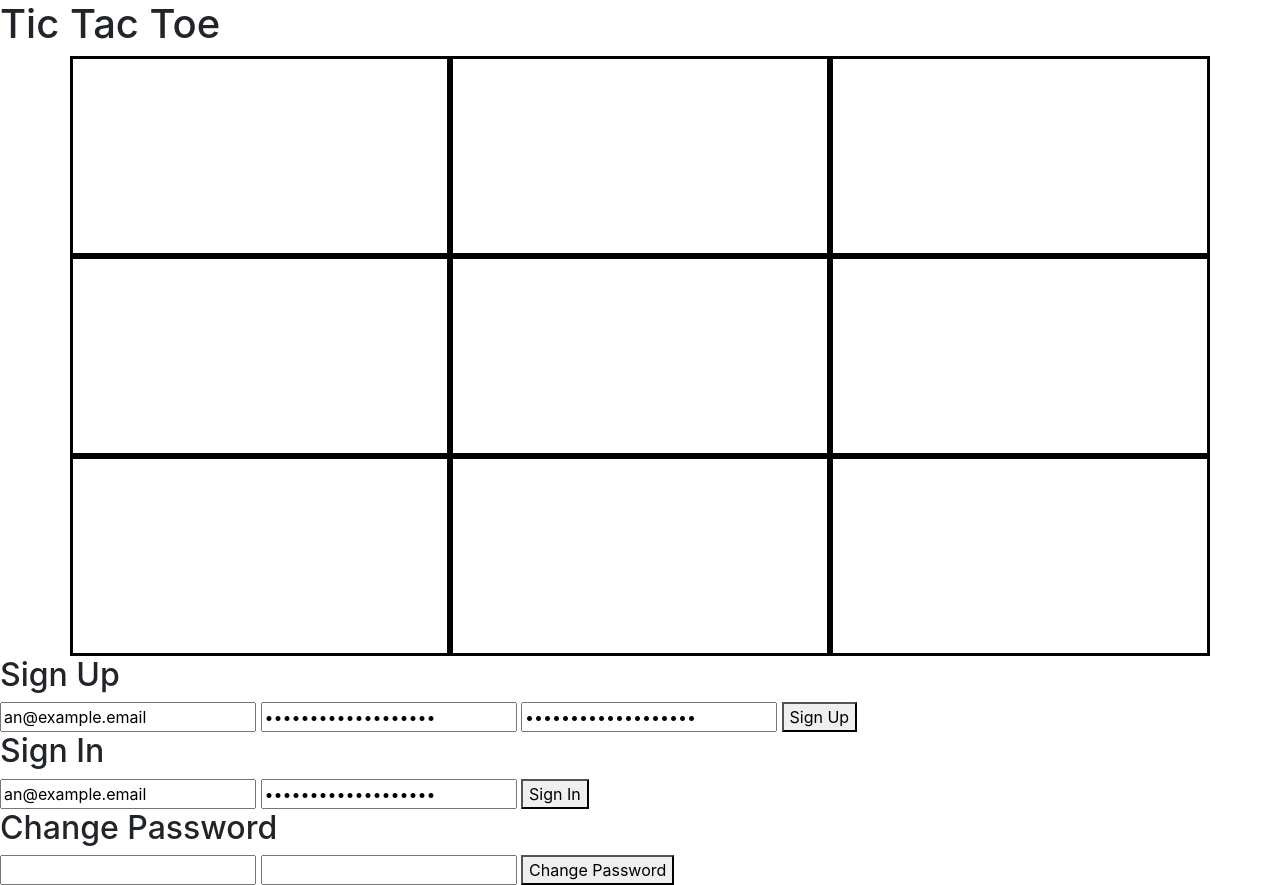
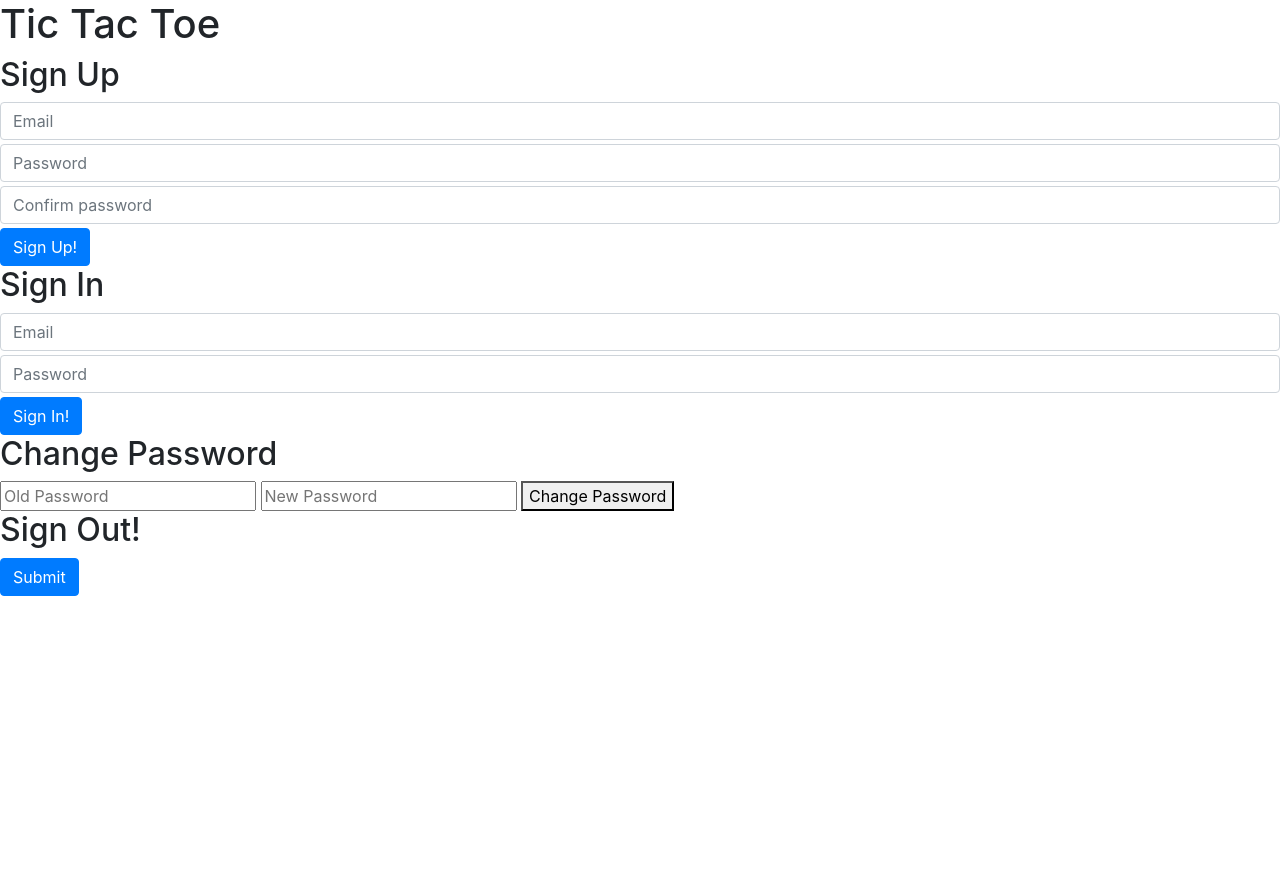
Before and after one commit to MStephen024/tictactoe-client, a website built with webpack: page index.html in a window 1280 px wide. After the commit the page ends 800 px from the top, so only its background shows below. Built offline with nearby package versions, Linux system fonts and the light colour scheme.

Commit message:
Completed Auth section
Able to successfully run the auth commands

```diff
--- a/assets/scripts/app.js
+++ b/assets/scripts/app.js
@@ -1,7 +1,12 @@
 'use strict'
 
-const authEvents = require('./game/events')
+const authEvents = require('./auth/events')
+const gameEvents = require('./game/events')
 
 $(() => {
-  $('.square').on('click', authEvents.onGridChoice)
+  $('#sign-up').on('submit', authEvents.onSignUp)
+  $('#sign-in').on('submit', authEvents.onSignIn)
+  $('#change-password').on('submit', authEvents.onChangePassword)
+  $('#sign-out').on('submit', authEvents.onSignOut)
+  $('.square').on('click', gameEvents.onGridChoice)
 })
--- a/assets/scripts/auth/api.js
+++ b/assets/scripts/auth/api.js
@@ -4,6 +4,7 @@ const config = require('../config')
 const store = require('../store')
 
 const signUp = formData => {
+  console.log(formData)
   return $.ajax({
     url: config.apiUrl + '/sign-up',
     data: formData,
--- a/assets/styles/index.scss
+++ b/assets/styles/index.scss
@@ -3,32 +3,24 @@
 section {
   background-color: #0f0;
   display: flex;
+}
 
+.hide {
+  display: none;
+}
+
+.failure {
+  // red
+  background-color: #f00;
 }
 
 .square {
- border: 0.2rem solid black;
- padding: 1rem;
+  border: 0.2rem solid black;
+  height: 200px;
+  padding: 1rem;
 }
-//
-// .top {
-//   border: 1px solid;
-//   flex: 1
-//   margin: auto;
-// }
-//
-// .mid {
-//   border: 1px solid;
-//   flex: 1;
-//   margin: auto;
-// }
-//
-// .bot {
-//   border: 1px solid;
-//   flex: 1;
-//   margin: auto;
-// }
 
-.square {
-  height: 200px;
+.success {
+  // green
+  background-color: #080;
 }
--- a/index.html
+++ b/index.html
@@ -14,7 +14,9 @@
 
     <body>
       <h1>Tic Tac Toe</h1>
-      <div class="ticTacToe container">
+      <h3 id="message" class="result  "></h3>
+
+      <div class="ticTacToe container hide">
         <div class="row">
           <div class="square col-4" id="0"></div>
           <div class="square col-4" id="1"></div>
@@ -31,28 +33,36 @@
           <div class="square col-4" id="8"></div>
         </div>
       </div>
+
       <div>
-        <form>
+        <form id="sign-up">
           <h2>Sign Up</h2>
-          <input name="credentials[email]" type="text" value="an@example.email">
-          <input name="credentials[password]" type="password" value="an example password">
-          <input name="credentials[password_confirmation]" type="password" value="an example password">
-          <button>Sign Up</button>
+          <input class="form-control mb-1" type="email" name="credentials[email]" placeholder="Email">
+          <input class="form-control mb-1" type="password" name="credentials[password]" placeholder="Password">
+          <input class="form-control mb-1" type="password" name="credentials[password_confirmation]" placeholder="Confirm password">
+          <button class="btn btn-primary">Sign Up!</button>
         </form>
 
-        <form>
+        <form id="sign-in">
           <h2>Sign In</h2>
-          <input name="credentials[email]" type="text" value="an@example.email">
-          <input name="credentials[password]" type="password" value="an example password">
-          <button>Sign In</button>
+          <input class="form-control mb-1" type="email" name="credentials[email]" placeholder="Email">
+          <input class="form-control mb-1" type="password" name="credentials[password]" placeholder="Password">
+          <button class="btn btn-primary">Sign In!</button>
         </form>
 
-        <form>
+        <form id="change-password">
           <h2>Change Password</h2>
-          <input name="passwords[old]" type="password">
-          <input name="passwords[new]" type="password">
+          <input type="password" name="passwords[old]" placeholder="Old Password">
+          <input type="password" name="passwords[new]" placeholder="New Password">
           <button>Change Password</button>
         </form>
+
+        <form id="sign-out">
+          <h2>Sign Out!</h2>
+          <button class="btn btn-primary">Submit</button>
+        </form>
+
+        <div data-cell-index='0'></div>
       </div>
     </body>
 </html>
```
Also changed, not shown: 8 other files.
